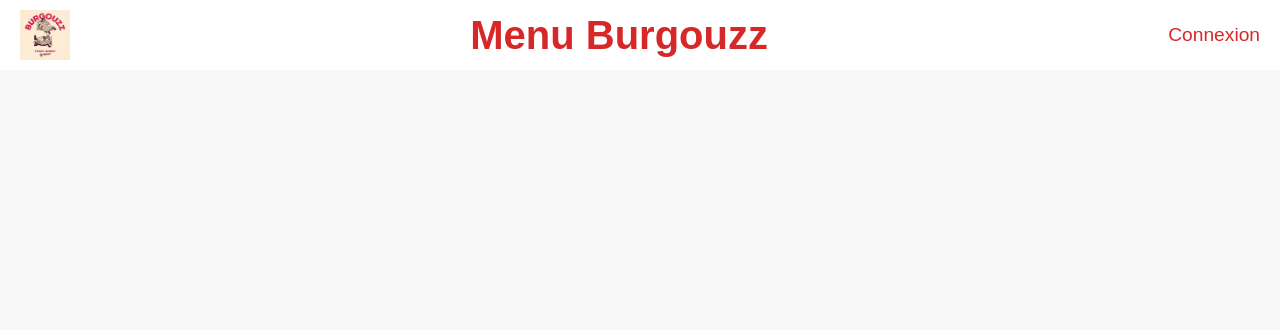
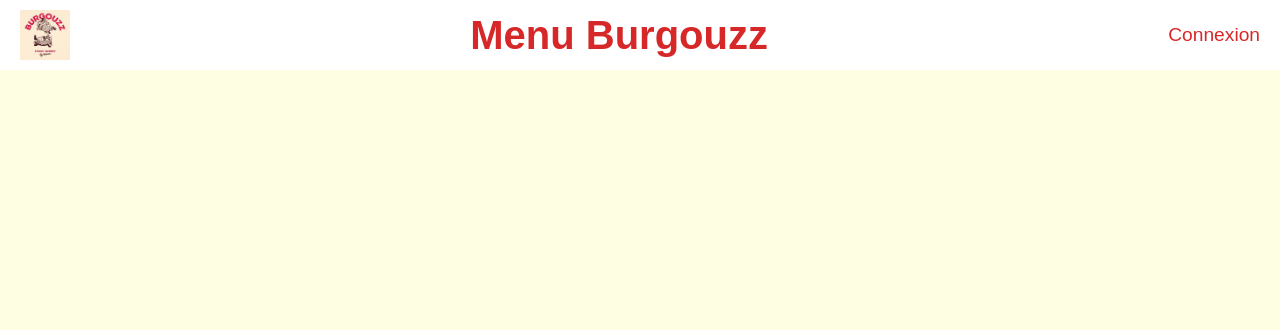
Before and after one commit to Bel73290/INFO411, a PHP site: page / in a window 1280 px wide. Shown: the top 330 px of the page. Run offline with PHP 8.4, Linux system fonts and the light colour scheme; data that the repository does not hold is empty.

Commit message:
Ajout des changements

```diff
--- a/index.css
+++ b/index.css
@@ -1,7 +1,7 @@
 
 body {
   font-family: Arial, sans-serif;
-  background-color: #f8f8f8;
+  background-color: #FEFEE2;
   margin: 0;
   padding: 0;
   text-align: center;
```
